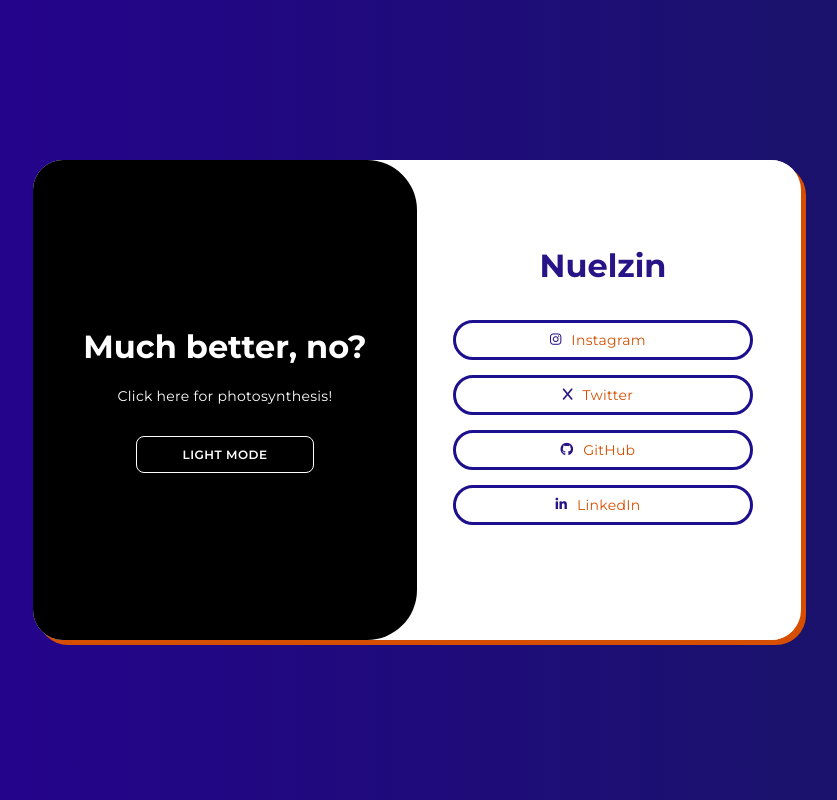
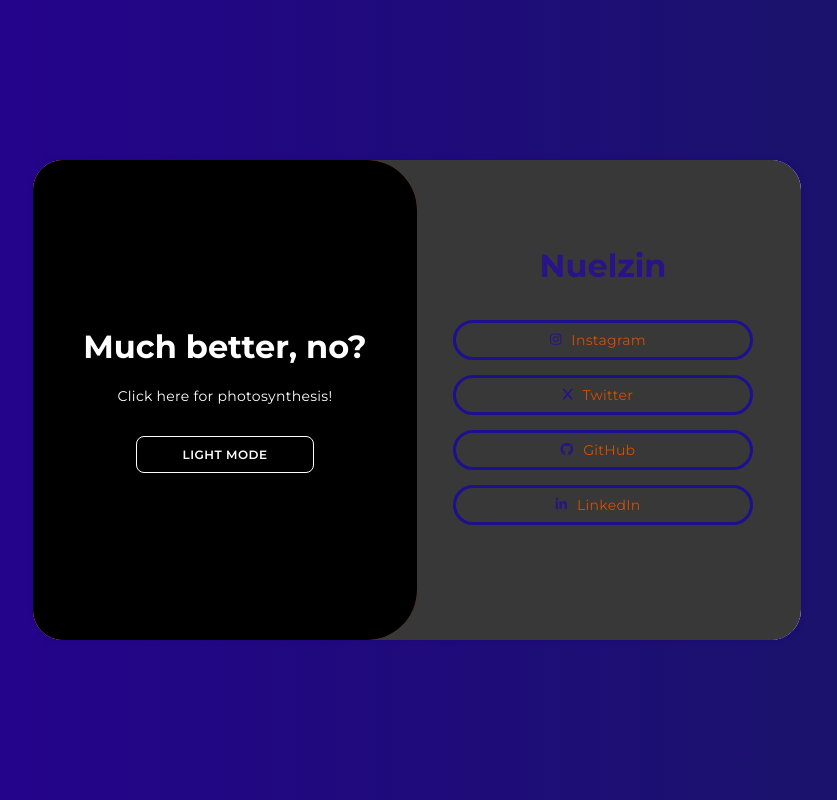
Before and after one commit to manotv-alt/FrontEnd, a plain HTML site: page index.html in a window 1280 px wide. Both pictures are taken after a click on the button "DARK MODE". Shown: the whole page, without its empty margins (223-1060 px from the left). Drawn offline with Linux system fonts and the light colour scheme.

Commit message:
Add files via upload

```diff
--- a/index.html
+++ b/index.html
@@ -11,9 +11,10 @@
 
 <body>
 
-    <div class="container" id="container">
-        <div class="form-container sign-up">
-            <form>
+    <div class="container" id="cont">
+        <div class="cont">
+        <div class="form-container">
+            <form class="back">
                 <h1 class="name">Nuelzin</h1>
                 <div class="social-icons">
                     <a href="https://www.instagram.com/nuel_castro/" target="_blank" class="icon"><i class="fa-brands fa-instagram"></i><p class="names-icons">Instagram</p></a>
@@ -22,6 +23,7 @@
                     <a href="https://www.linkedin.com/in/emmanuel-fernandes-a04646289/" target="_blank" class="icon"><i class="fa-brands fa-linkedin-in"></i><p class="names-icons">LinkedIn</p></a>
                 </div>
             </form>
+            </div>
         </div>
         <div class="toggle-container">
             <div class="toggle">
--- a/script.js
+++ b/script.js
@@ -1,4 +1,4 @@
-const container = document.getElementById('container');
+const container = document.getElementById('cont');
 const darkBtn = document.getElementById('dark-button');
 const lightBtn = document.getElementById('light-button');
 
--- a/style.css
+++ b/style.css
@@ -20,7 +20,18 @@ body{
 .container{
     background-color: #ffffff;
     border-radius: 30px;
-    box-shadow: 5px 5px rgb(214, 78, 0);;
+    box-shadow: 0 0 5px rgba(34, 0, 126, 0.452);;
+    position: relative;
+    overflow: hidden;
+    width: 768px;
+    max-width: 100%;
+    min-height: 480px;
+}
+
+.container .cont{
+    background-color: #ffffff;
+    border-radius: 30px;
+    box-shadow: 0 0 5px rgba(68, 0, 255, 0.863);;
     position: relative;
     overflow: hidden;
     width: 768px;
@@ -62,13 +73,14 @@ body{
 }
 
 .container button.hidden:hover{
+    transition: 0.4s;
     background-color: #fff;
     border-color: #fff;
     color: #000000;
 }
 
-.container form{
-    background-color: #fff;
+.container .back{
+    background-color: #ffffff;
     display: flex;
     align-items: center;
     justify-content: center;
@@ -88,39 +100,25 @@ body{
     transition: all 0.6s ease-in-out;
 }
 
-.container.active .sign-in{
-    transform: translateX(100%);
-}
-
 .dark-button:hover {
     background-color: white;
 }
 
-.container.active .sign-up{
+.container.active .cont .form-container{
     transform: translateX(100%);
     opacity: 1;
     z-index: 5;
     animation: move 0.6s;
-}
-
-@keyframes move{
-    0%, 49.99%{
-        opacity: 0;
-        z-index: 1;
-    }
-    50%, 100%{
-        opacity: 1;
-        z-index: 5;
+    .back{
+        background-color: #383838;
     }
 }
 
-@keyframes transition {
-    0% {
-        color: #1c108f;
-    }
-    100% {
-        color: rgb(214, 79, 0);
-    }
+.container.active .cont {
+    opacity: 1;
+    z-index: 5;
+    transition: 0.7s;
+    background-color: #383838;
 }
 
 .social-icons{
@@ -166,12 +164,15 @@ body{
 .container.active .toggle-container{
     transform: translateX(-100%);
     border-radius: 0 50px 50px 0;
+    .toggle-panel{
+        background-color: #000000;
+    }
 }
 
 .toggle{
-    background-color: #512da8;
+    background-color: #ffffff;
     height: 100%;
-    background: black;
+    background: rgb(214, 79, 0);
     color: #fff;
     position: relative;
     left: -100%;
@@ -216,3 +217,23 @@ body{
 .container.active .toggle-right{
     transform: translateX(200%);
 }
+
+@keyframes move{
+    0%, 49.99%{
+        opacity: 0;
+        z-index: 1;
+    }
+    50%, 100%{
+        opacity: 1;
+        z-index: 5;
+    }
+}
+
+@keyframes transition {
+    0% {
+        color: #1c108f;
+    }
+    100% {
+        color: rgb(214, 79, 0);
+    }
+}
```
